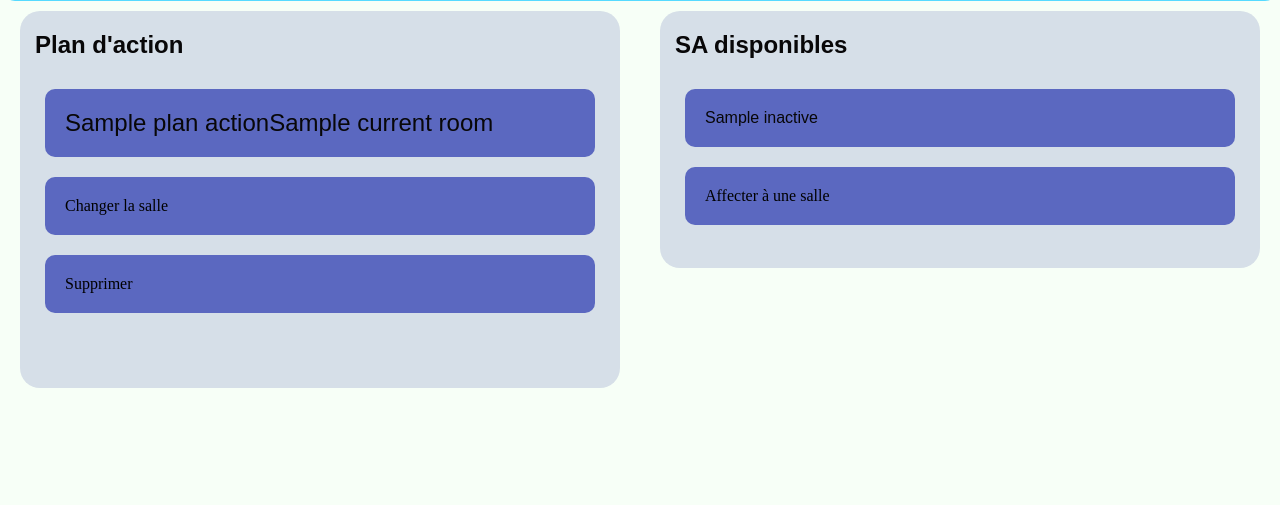
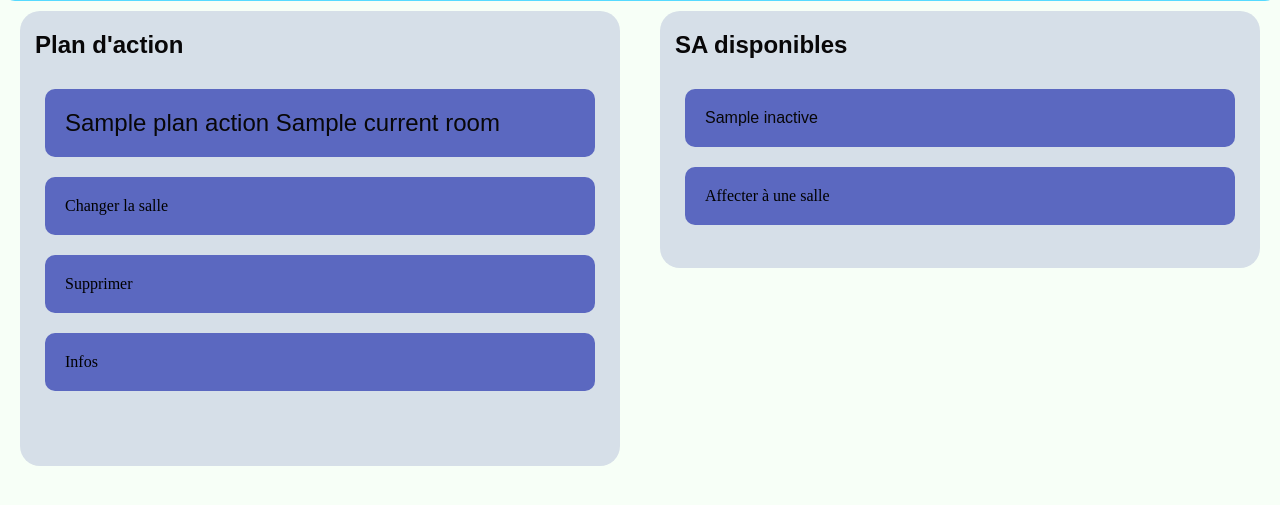
Before and after one commit to Fatalisr/SmartCampus-Symfony, a Symfony app: template sfapp/templates/referent/referent.html.twig in a window 1280 px wide. Shown: the part 271-776 px from the top of the page. Run offline with Twig, Linux system fonts and the light colour scheme; the template is opened without the code that fills it: most values are stand-ins (such as "Sample title", 1, 10 or a date in 2020); some libraries are stand-ins or nearby versions.

Commit message:
[ADD] Button to view SA

```diff
--- a/sfapp/templates/referent/referent.html.twig
+++ b/sfapp/templates/referent/referent.html.twig
@@ -17,9 +17,10 @@
             <h1>Plan d'action</h1>
             {% for sa in planAction %}
                 <li class="listSA">
-                    <span class="sa_info"> {% if sa.state == 'A_INSTALLER' %}🟠 {% elseif sa.state == 'ACTIF' %}🟢 {% elseif sa.state == 'MAINTENANCE' %}🔴 {% endif %}{{ sa.name }}{{ sa.currentRoom.name }}</span>
+                    <span class="sa_info"> {% if sa.state == 'A_INSTALLER' %}🟠 {% elseif sa.state == 'ACTIF' %}🟢 {% elseif sa.state == 'MAINTENANCE' %}🔴 {% endif %}{{ sa.name }} {{ sa.currentRoom.name }}</span>
                     <li><a href="{{ path('changer_salle_sa', {'id': sa.getId}) }}">Changer la salle</a></li>
-                    <li><a id="navdroite" href="{{ path('delete_sa', {'id': sa.getId}) }}">Supprimer</a></li>
+                    <li><a href="{{ path('delete_sa', {'id': sa.getId}) }}">Supprimer</a></li>
+                    <li><a href="{{ path('app_view_sa', {'id': sa.getId}) }}">Infos</a></li>
                     <br/>
                 </li>
             {% endfor %}
--- a/sfapp/templates/referent/sa.html.twig
+++ b/sfapp/templates/referent/sa.html.twig
@@ -27,7 +27,7 @@
     {% else %}
         <section id="mainsection">
             <div class="centre">
-                <img src="{{ asset('noWifi.png') }}" alt="no data">
+                <img src="{{ asset('images/noWifi.png') }}" alt="no data">
                 <p>Aucun donnée disponible</p>
             </div>
         </section>
```
Also changed, not shown: 1 other file.
